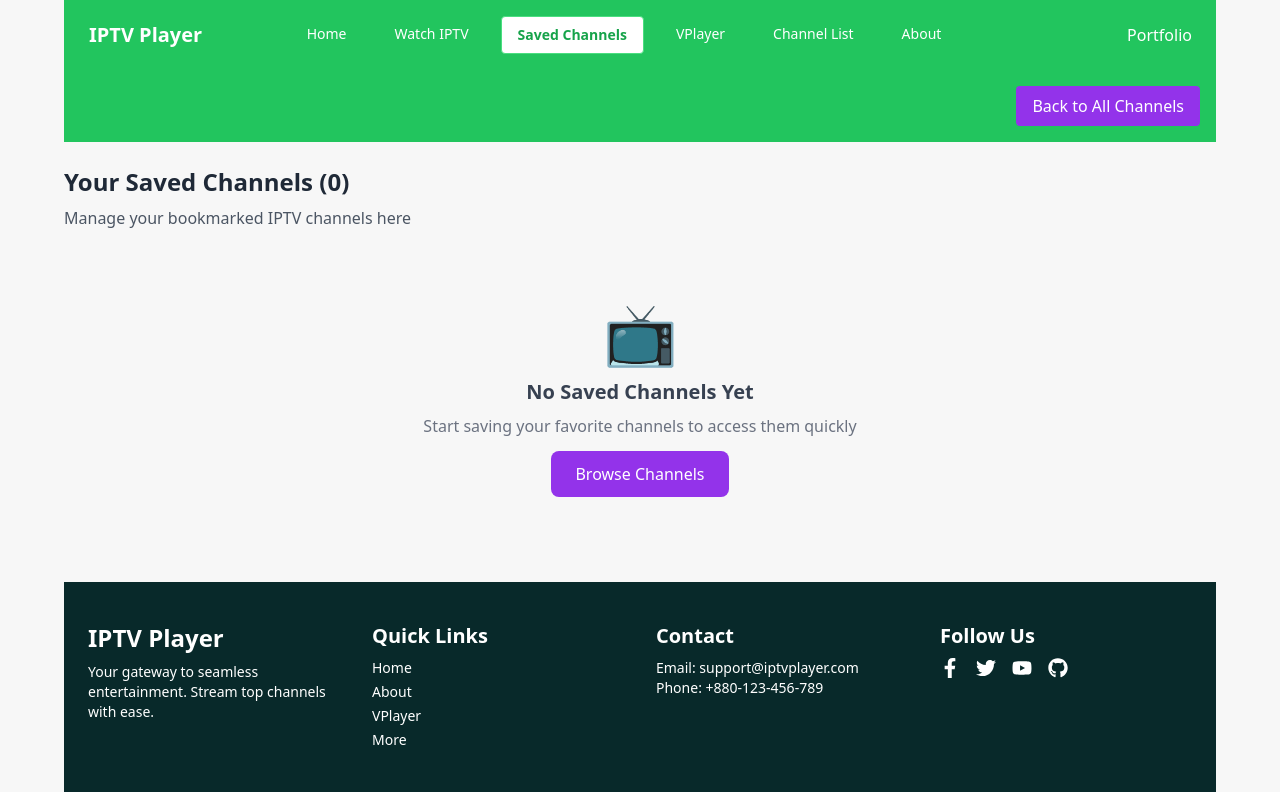
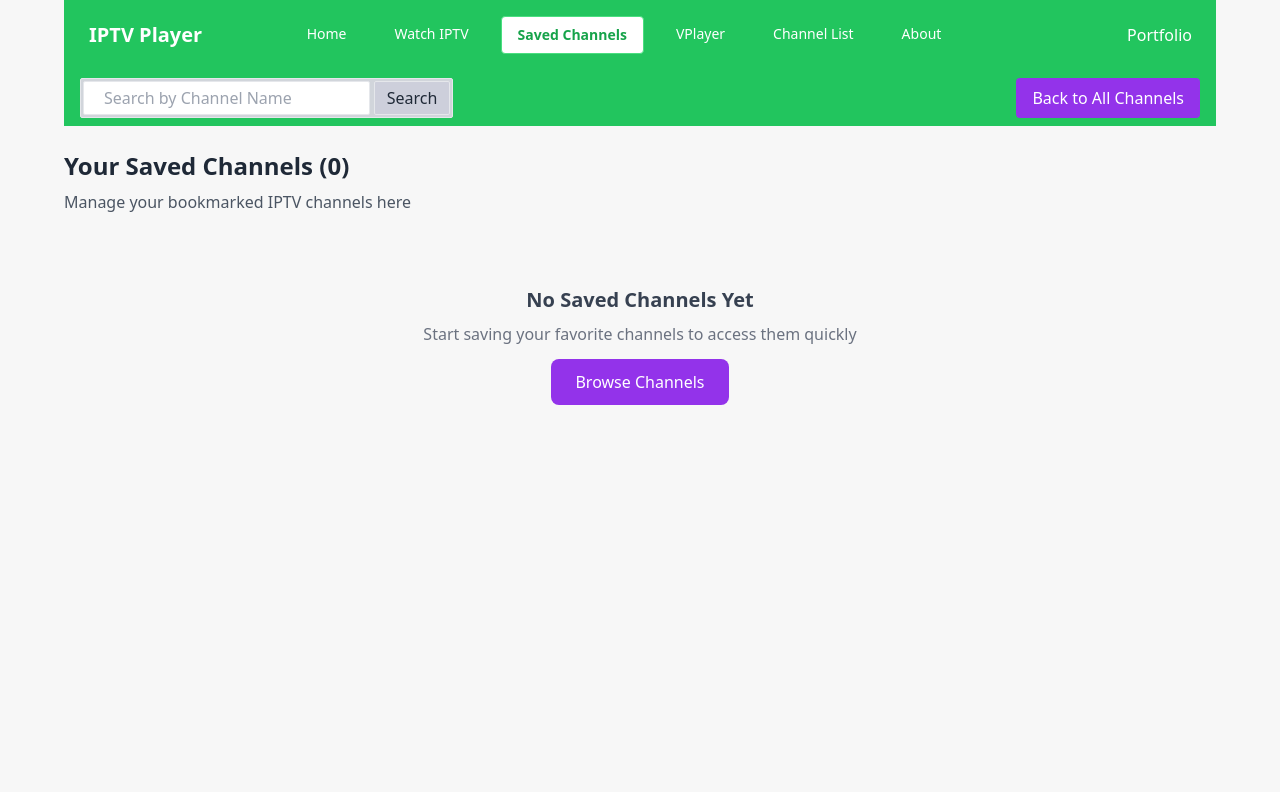
Before and after one commit to ArifMiah07/alltvcnl, a React (Vite) app: page /#/saved-channels in a window 1280 px wide. Shown: the top 792 px of the page. Built offline with nearby package versions, Linux system fonts and the light colour scheme.

Commit message:
add search btn and filter field in all channels page

```diff
--- a/src/Pages/IPTVComponent/IPTVComponent.jsx
+++ b/src/Pages/IPTVComponent/IPTVComponent.jsx
@@ -18,7 +18,6 @@ const IPTVComponent = () => {
   const [country, setCountry] = useState([]);
   const [isFiltering, setIsFiltering] = useState(false);
   const [filterType, setFilterType] = useState("all"); // "all", "country", "channel", "name"
-
 
   // Load data from localStorage on component mount
   useEffect(() => {
@@ -121,12 +120,13 @@ const IPTVComponent = () => {
         (bookmark) => bookmark.url !== channel.url
       );
     } else {
-      // Add bookmark
+      // Add bookmark - preserve all original data
       const bookmarkData = {
         id: channel.id,
-        name: channel.name || channel.channel || "Unknown Channel",
+        name: channel.name,
+        title: channel.title,
+        channel: channel.channel,
         url: channel.url,
-        channel: channel.channel,
         dateBookmarked: new Date().toISOString(),
       };
       updatedBookmarks = [...bookmarkedChannels, bookmarkData];
@@ -500,7 +500,9 @@ const IPTVComponent = () => {
               </div>
             )}
 
-            <h2 className="mx-3 text-gray-500 text-lg">{channel?.channel || channel?.title || 'unknown channel'}</h2>
+            <h2 className="mx-3 text-gray-500 text-lg">
+              {channel?.channel || channel?.title || "unknown channel"}
+            </h2>
             {channel?.name && channel?.name !== channel?.channel && (
               <p className="mx-3 text-gray-400 text-sm">{channel?.name}</p>
             )}
--- a/src/Pages/IPTVComponent/IPTVLN.jsx
+++ b/src/Pages/IPTVComponent/IPTVLN.jsx
@@ -72,7 +72,7 @@ const IPTVLN = () => {
                 {index + 1 || "Unknown index"}
               </td>
               <td className="border border-gray-300 p-2">
-                {channel?.channel || "Unknown Channel"}
+                {channel?.channel || channel?.title || "Unknown Channel"}
               </td>
               <td className="border border-gray-300 p-2">
                 <a
--- a/src/Pages/SavedChannelPage/SavedChannelPage.jsx
+++ b/src/Pages/SavedChannelPage/SavedChannelPage.jsx
@@ -1,5 +1,6 @@
 import { useEffect, useState } from "react";
 import { Helmet } from "react-helmet-async";
+import { IoIosArrowDown } from "react-icons/io";
 import { Link } from "react-router-dom";
 
 const SavedChannelsPage = () => {
@@ -116,8 +117,22 @@ const SavedChannelsPage = () => {
       </Helmet>
 
       {/* Navigation */}
-      <nav className="bg-green-500 p-4 mb-6">
-        <div className="flex justify-end items-center">
+      <nav className="w-full bg-green-500 px-4 py-2 mb-6">
+        <div className="flex flex-row  justify-between items-center">
+          {/* search bar */}
+          <div className="w-full lg:w-1/3 flex flex-row items-center justify-center gap-1 border rounded-sm bg-gray-300 p-[2px] ">
+            <input
+              className="w-full border px-5 py-1 rounded-sm outline-none bg-white  "
+              type="text"
+              placeholder="Search by Channel Name"
+            />
+            <button
+              className="px-3 py-1  bg-[#ccd9] hover:bg-[#ddff] focus:bg-[#decd] transition-all  border rounded-sm "
+              type="submit">
+              Search
+            </button>
+          </div>
+          {/* btn */}
           <div className="flex gap-4">
             <Link
               to="/iptv"
@@ -145,8 +160,8 @@ const SavedChannelsPage = () => {
       </div>
 
       {bookmarkedChannels?.length === 0 ? (
-        <div className="text-center py-12">
-          <div className="text-6xl mb-4">📺</div>
+        <div className=" min-h-screen text-center py-12">
+          {/* <div className="text-6xl mb-4">📺</div> */}
           <h3 className="text-xl font-semibold text-gray-700 mb-2">
             No Saved Channels Yet
           </h3>
@@ -162,7 +177,7 @@ const SavedChannelsPage = () => {
       ) : (
         <>
           {/* Items per page selector and pagination info */}
-          <div className="flex justify-between items-center mb-4">
+          <div className=" flex justify-between items-center mb-4">
             <div className="flex items-center gap-2">
               <label htmlFor="itemsPerPage" className="text-sm text-gray-600">
                 Show:
@@ -181,6 +196,13 @@ const SavedChannelsPage = () => {
               </select>
               <span className="text-sm text-gray-600">per page</span>
             </div>
+            {/* filter options */}
+            <div className="flex items-center justify-center gap-2 border px-5  ">
+              <p>
+                Filter options
+              </p>
+              <IoIosArrowDown />
+            </div>
 
             <div className="text-sm text-gray-600">
               Showing {startIndex + 1} to{" "}
@@ -189,7 +211,7 @@ const SavedChannelsPage = () => {
             </div>
           </div>
 
-          <div className="bg-white rounded-lg shadow-lg overflow-hidden">
+          <div className="min-h-screen bg-white rounded-lg shadow-lg overflow-hidden">
             <div className="overflow-x-auto">
               <table className="w-full">
                 <thead className="bg-gray-50">
@@ -219,12 +241,12 @@ const SavedChannelsPage = () => {
                       </td>
                       <td className="px-6 py-4 whitespace-nowrap">
                         <div className="text-sm font-medium text-gray-900">
-                          {channel?.name || channel?.title || 'Unknown Channel'  }
+                          {channel?.name || channel?.title || "Unknown Channel"}
                         </div>
                         {channel?.channel &&
                           channel?.channel !== channel?.name && (
                             <div className="text-sm text-gray-500">
-                              {channel?.channel || channel?.tittle}
+                              {channel?.channel || channel?.title}
                             </div>
                           )}
                       </td>
@@ -243,7 +265,10 @@ const SavedChannelsPage = () => {
                           <Link
                             to={`/view`}
                             state={{
-                              channelName: channel?.channel || channel?.tittle || "Unknown Channel",
+                              channelName:
+                                channel?.channel ||
+                                channel?.tittle ||
+                                "Unknown Channel",
                               channelUrl: channel?.url,
                               channelId: channel?.id,
                               from: "/saved-channels",
--- a/src/Pages/VPlayer/VPlayer.jsx
+++ b/src/Pages/VPlayer/VPlayer.jsx
@@ -1,7 +1,7 @@
 import { useState, useEffect } from "react";
 import { Helmet } from "react-helmet-async";
 import ReactPlayer from "react-player";
-import Watch from "../IPTVComponent/Watch";
+// import Watch from "../IPTVComponent/Watch";
 
 const isDirectPlayableUrl = (url) => {
   if (!url) return false;
@@ -281,9 +281,9 @@ const VPlayer = () => {
           )}
         </div>
       )}
-      <div className="my-12 p-12">
+      {/* <div className="my-12 p-12">
         <Watch></Watch>
-      </div>
+      </div> */}
     </div>
   );
 };
```
Also changed, not shown: 1 other file (tests, documents, lock files or other folders).
